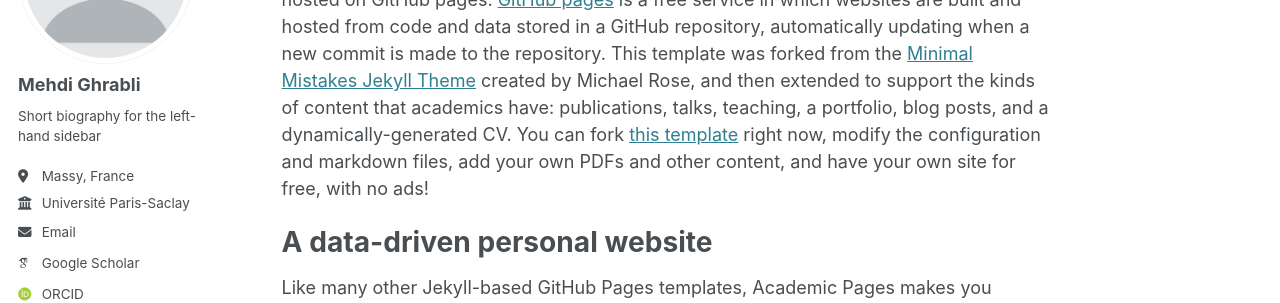
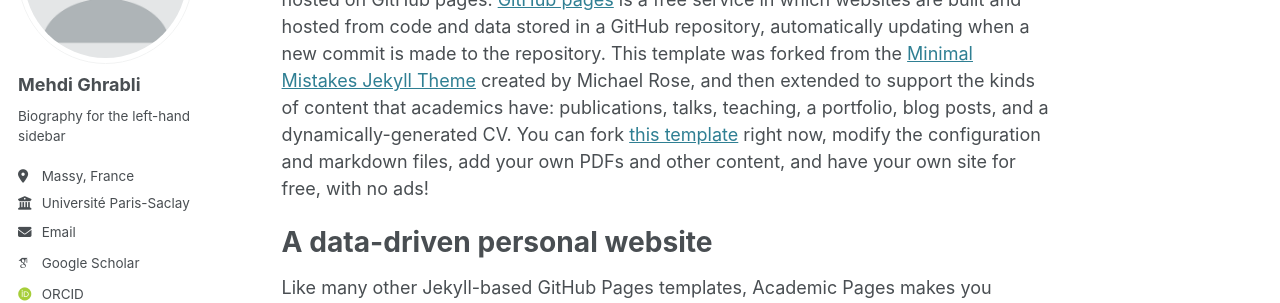
Before and after one commit to MehdiGhrabli/MehdiGhrabli.github.io, a Jekyll site: the page built from _pages/about.md, in a window 1280 px wide. Shown: the part 210-513 px from the top of the page. Built offline with Jekyll 4.4.1, drawn with Linux system fonts in a browser that asks for light colours; some web fonts are replaced.

Commit message:
Update _config.yml

```diff
--- a/_config.yml
+++ b/_config.yml
@@ -25,7 +25,7 @@ author:
   avatar           : "profile.png"
   name             : "Mehdi Ghrabli"
   pronouns         : # example: "she/her"
-  bio              : "Short biography for the left-hand sidebar"
+  bio              : "Biography for the left-hand sidebar"
   location         : "Massy, France"
   employer         : "Université Paris-Saclay"
   uri              : # URL
```
